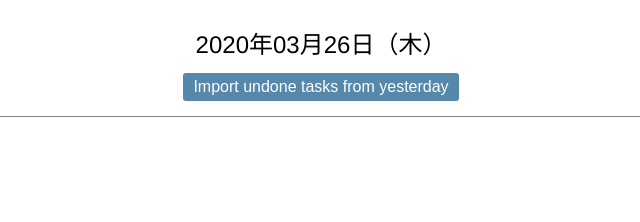
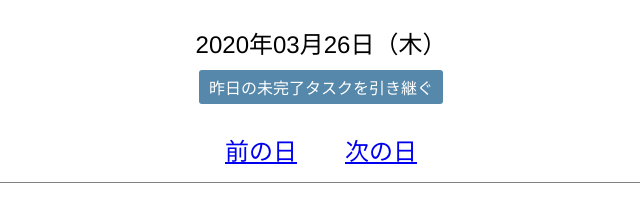
Before and after one commit to ssmsaito/my_todo, a plain HTML site: page index.html in a window 1280 px wide. Shown: the whole page, without its empty margins (319-959 px from the left). Drawn offline with Linux system fonts and the light colour scheme; no server answers.

Commit message:
前の日次の日

```diff
--- a/css/style.css
+++ b/css/style.css
@@ -24,6 +24,8 @@ div.clear { clear: both; }
 input.new-task-name {
     font-size: 24px;
     color: gray;
+    width: 100%;
+    border: 0;
 }
 input.new-task-name:focus { outline-width: 0; }
 
--- a/index.html
+++ b/index.html
@@ -18,7 +18,8 @@
 <body>
     <div class="row date-row">
         <span class="date"></span>
-        <input type="button" class="btn-import-yesterday" value="Import undone tasks from yesterday" />
+        <input type="button" class="btn-import-yesterday" value="昨日の未完了タスクを引き継ぐ" /><br><br>
+        <a href="" class="a-prev">前の日</a>　　<a href="" class="a-next">次の日</a>
     </div>
     <div class="tasks-wrapper">
     </div>
@@ -27,6 +28,13 @@
     var qDateStr = getParam("date") ? getParam("date") : getStringFromDate(new Date(),"YYYY-MM-DD");
     var qDate = new Date(qDateStr)
     var qDateStrJa = getStringFromDate(qDate, "YYYY年MM月DD日") + `（${dayOfWeekJa[qDate.getDay()]}）`;
+
+    var prevDay = getStringFromDate(new Date(qDate.setDate(qDate.getDate() - 1)),"YYYY-MM-DD");
+    $(".a-prev").attr("href",`index.html?date=${prevDay}`);
+    var nextDay = getStringFromDate(new Date(qDate.setDate(qDate.getDate() + 1)),"YYYY-MM-DD");
+    var nextDay = getStringFromDate(new Date(qDate.setDate(qDate.getDate() + 1)),"YYYY-MM-DD");
+    var prevDay = getStringFromDate(new Date(qDate.setDate(qDate.getDate() - 1)),"YYYY-MM-DD");
+    $(".a-next").attr("href",`index.html?date=${nextDay}`);
     console.log(qDate);
     $("span.date").text(qDateStrJa);
     // adding a new task
```
